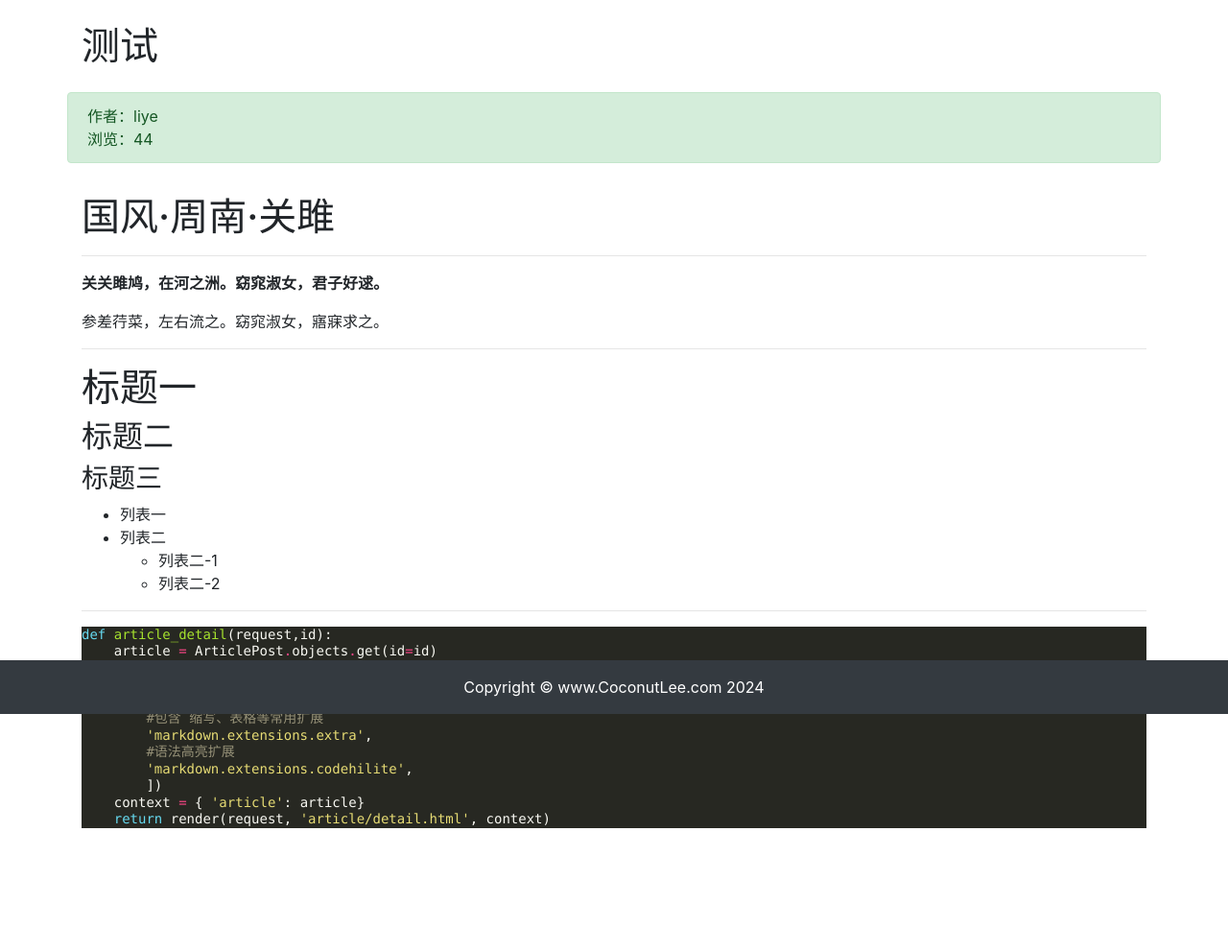
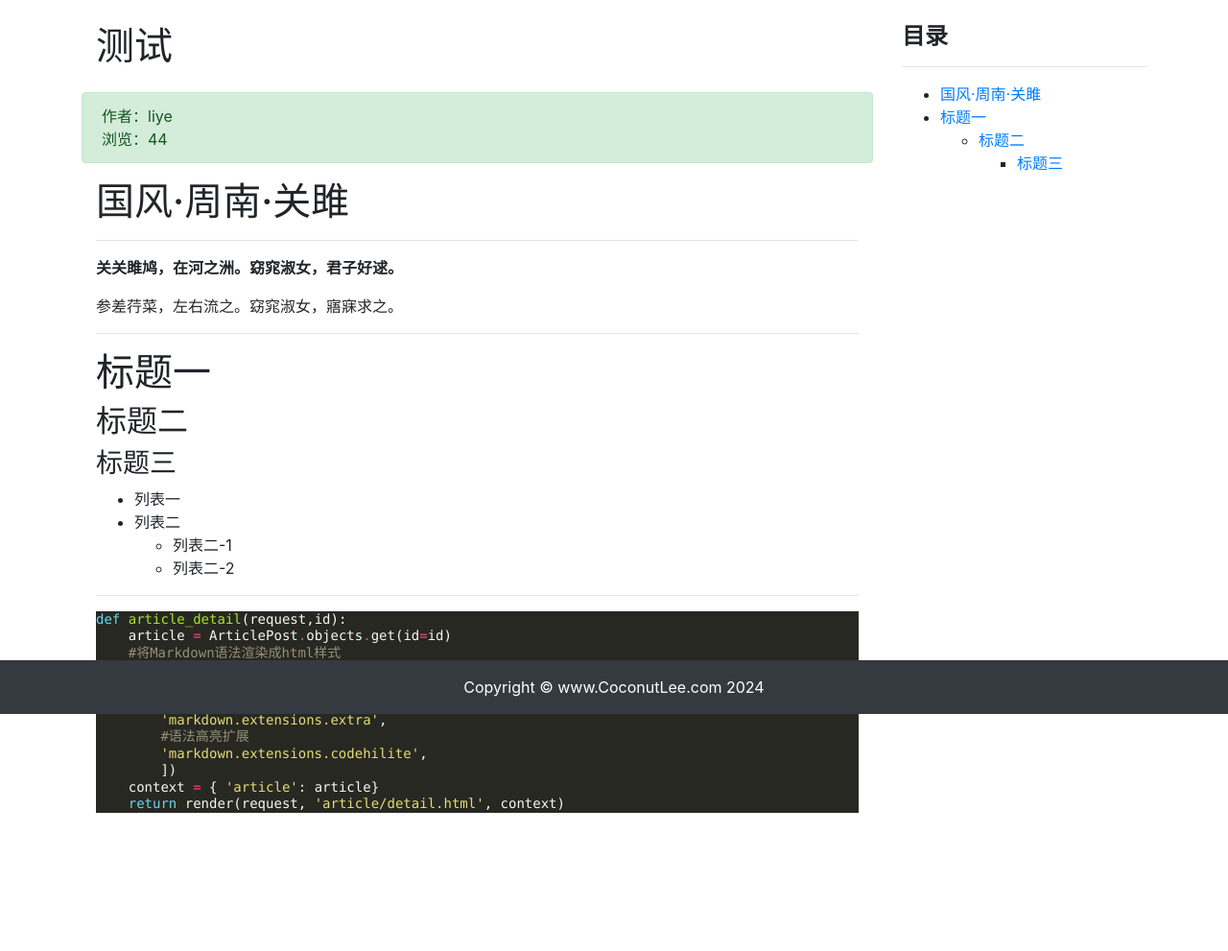
Before and after one commit to CoconutL26/DjangoProject, a Django app: page /article/article-detail/14/ in a window 1280 px wide. Shown: the part 56-1047 px from the top of the page at 96% size. After the commit the page ends 903 px from the top, so only its background shows below. Run offline with Django 5.2, Linux system fonts and the light colour scheme; data comes from the database, SQL or seed files in the repository; both versions use the stored data as it was after the commit; some libraries are stand-ins or nearby versions.

Commit message:
渲染Markdown文章目录

```diff
--- a/article/views.py
+++ b/article/views.py
@@ -62,16 +62,19 @@ def article_detail(request, id):
     article.total_views += 1
     article.save(update_fields=['total_views'])
 
-    # 将markdown语法渲染成html样式
-    article.body = markdown.markdown(article.body,
+    # 修改 Markdown 语法渲染
+    md = markdown.Markdown(
         extensions=[
-        # 包含 缩写、表格等常用扩展
         'markdown.extensions.extra',
-        # 语法高亮扩展
         'markdown.extensions.codehilite',
-        ])
+        'markdown.extensions.toc',
+        ]
+    )
+    article.body = md.convert(article.body)
 
-    context = { 'article': article }
+    # 新增了md.toc对象
+    context = { 'article': article, 'toc': md.toc }
+
     return render(request, 'article/detail.html', context)
 
 # 写文章的视图
--- a/templates/article/detail.html
+++ b/templates/article/detail.html
@@ -13,6 +13,8 @@
 <!-- 文章详情 -->
 <div class="container">
     <div class="row">
+        <!-- 将原有内容嵌套进新的div中 -->
+        <div class="col-9">
             <!-- 标题及作者 -->
             <h1 class="col-12 mt-4 mb-4">{{ article.title }}</h1>
             <div class="col-12 alert alert-success">
@@ -32,6 +34,17 @@
                 <p>{{ article.body|safe }}</p>
                 <!-- # 在 article.body 后加上 |safe 过滤器 -->
             </div>
+        </div>
+
+        <!-- 新增的目录 -->
+        <div class="col-3 mt-4">
+            <h4><strong>目录</strong></h4>
+            <hr>
+            <div>
+                {{ toc|safe }}
+            </div>
+        </div>
+
     </div>
 </div>
 
```
Also changed, not shown: db.sqlite3. Lines whose indentation alone changed are shown as unchanged.
